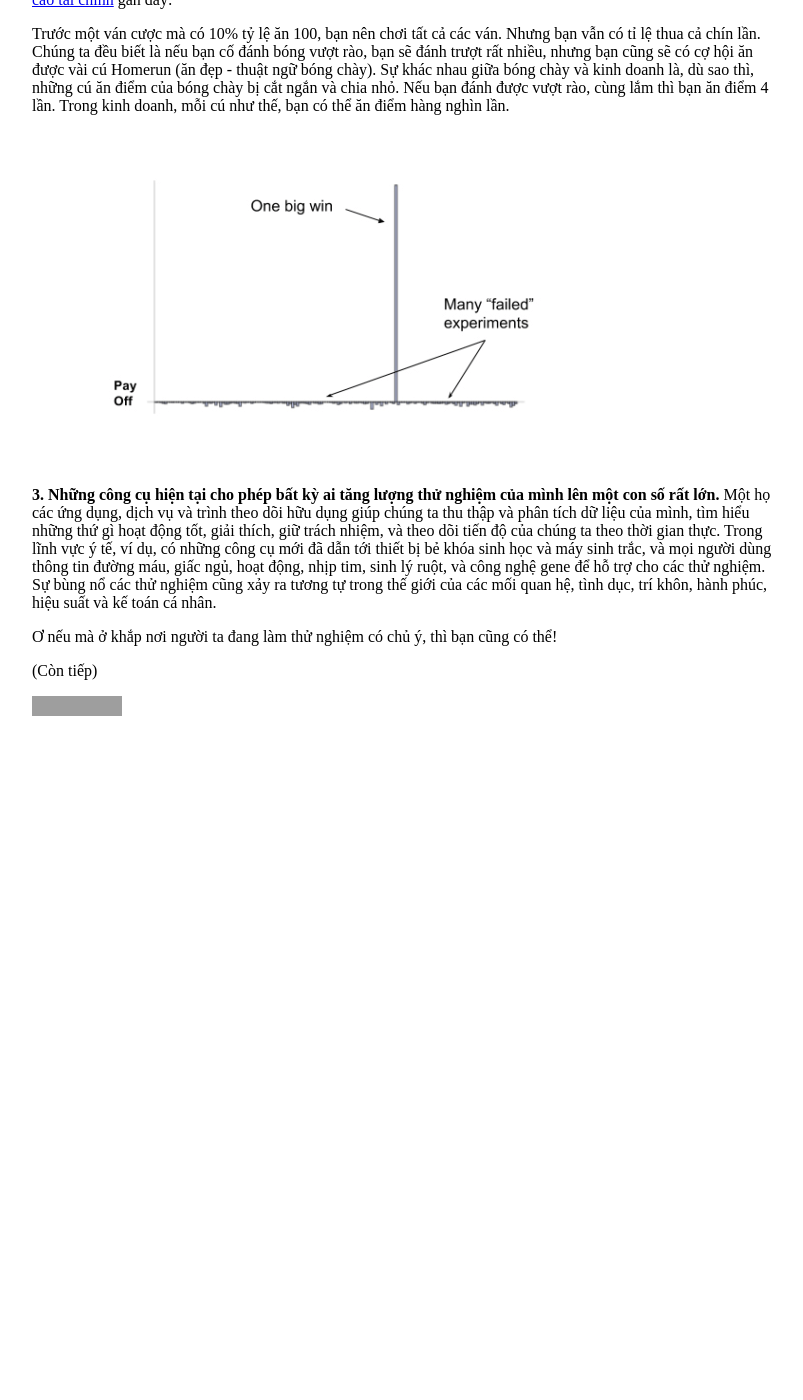
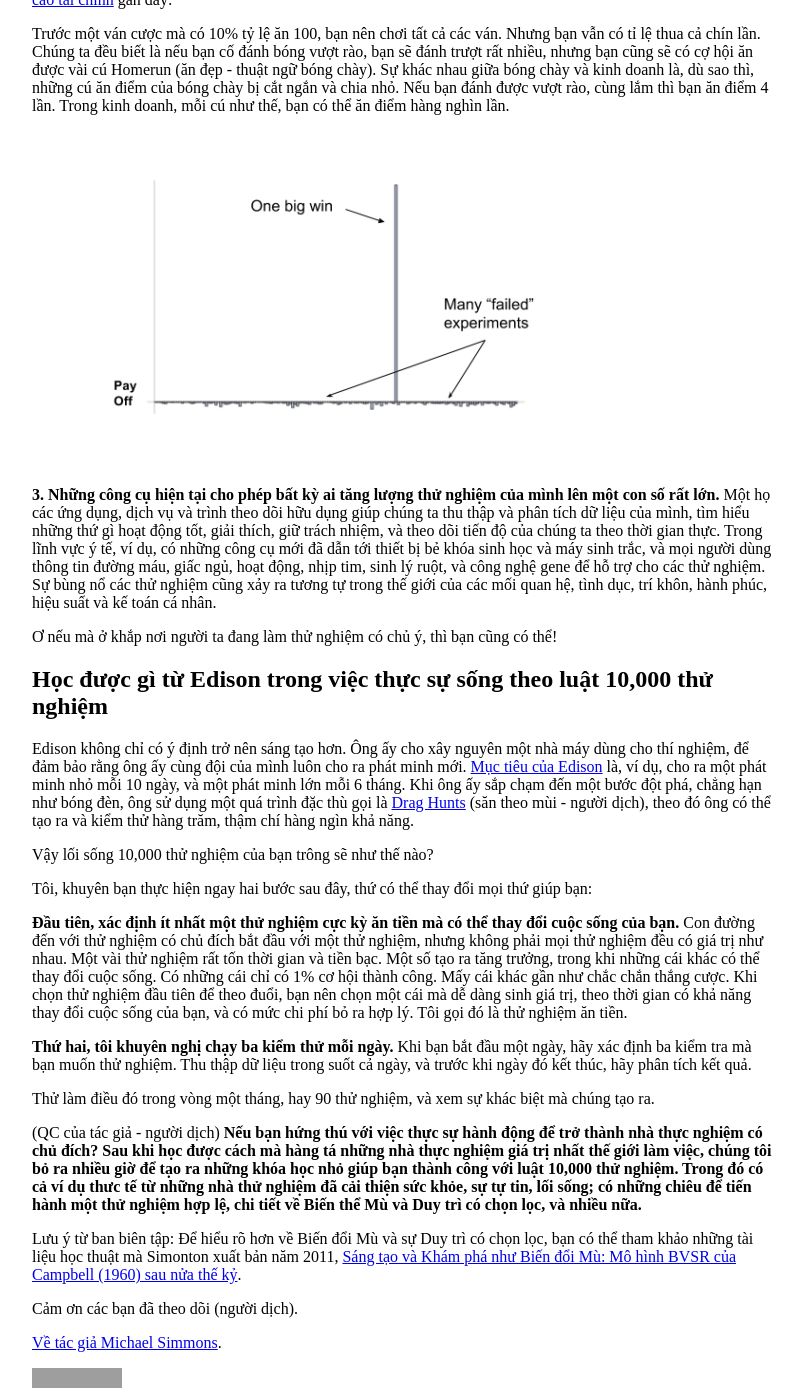
Before and after one commit to binhsonnguyen/binhsonnguyen.github.io, a Jekyll site: the page built from _posts/2017-11-02-10k-experiments.md, in a window 1280 px wide and 1400 px high, scrolled down 5560 px. Shown: the whole window, without its empty margins (238-1041 px from the left). Built offline with Jekyll 4.4.1, drawn with Linux system fonts in a browser that asks for light colours; before the commit the page ends 6288 px from its top, so only the background shows below that; grey boxes are pictures that could not be loaded.

Commit message:
last phase

```diff
--- a/_posts/2017-11-02-10k-experiments.md
+++ b/_posts/2017-11-02-10k-experiments.md
@@ -221,8 +221,46 @@ hành phúc, hiệu suất và kế toán cá nhân.
 
 Ơ nếu mà ở khắp nơi người ta đang làm thử nghiệm có chủ ý, thì bạn cũng có thể!
 
-(Còn tiếp)
+Học được gì từ Edison trong việc thực sự sống theo luật 10,000 thử nghiệm
+---
 
+Edison không chỉ có ý định trở nên sáng tạo hơn. Ông ấy cho xây nguyên một nhà máy dùng cho thí nghiệm, để đảm bảo
+rằng ông ấy cùng đội của mình luôn cho ra phát minh mới. [Mục tiêu của Edison][edison-habit] là, ví dụ, cho ra một
+phát minh nhỏ mỗi 10 ngày, và một phát minh lớn mỗi 6 tháng. Khi ông ấy sắp chạm đến một bước đột phá, chẳng hạn
+như bóng đèn, ông sử dụng một quá trình đặc thù gọi là [Drag Hunts][drag-hunts] (săn theo mùi - người dịch), theo
+đó ông có thể tạo ra và kiểm thử hàng trăm, thậm chí hàng ngìn khả năng.
+
+Vậy lối sống 10,000 thử nghiệm của bạn trông sẽ như thế nào?
+
+Tôi, khuyên bạn thực hiện ngay hai bước sau đây, thứ có thể thay đổi mọi thứ giúp bạn:
+
+**Đầu tiên, xác định ít nhất một thử nghiệm cực kỳ ăn tiền mà có thể thay đổi cuộc sống của bạn.** Con đường đến
+với thử nghiệm có chủ đích bắt đầu với một thử nghiệm, nhưng không phải mọi thử nghiệm đều có giá trị như nhau.
+Một vài thử nghiệm rất tốn thời gian và tiền bạc. Một số tạo ra tăng trưởng, trong khi những cái khác có thể thay
+đổi cuộc sống. Có những cái chỉ có 1% cơ hội thành công. Mấy cái khác gần như chắc chắn thắng cược. Khi chọn thử
+nghiệm đầu tiên để theo đuổi, bạn nên chọn một cái mà dễ dàng sinh giá trị, theo thời gian có khả năng thay đổi cuộc
+sống của bạn, và có mức chi phí bỏ ra hợp lý. Tôi gọi đó là thử nghiệm ăn tiền.
+
+**Thứ hai, tôi khuyên nghị chạy ba kiểm thử mỗi ngày.** Khi bạn bắt đầu một ngày, hãy xác định ba kiểm tra
+mà bạn muốn thử nghiệm. Thu thập dữ liệu trong suốt cả ngày, và trước khi ngày đó kết thúc, hãy phân tích kết quả.
+
+Thử làm điều đó trong vòng một tháng, hay 90 thử nghiệm, và xem sự khác biệt mà chúng tạo ra.
+
+(QC của tác giả - người dịch) **Nếu bạn hứng thú với việc thực sự hành động để trở thành nhà thực nghiệm có chủ
+đích? Sau khi học được cách mà hàng tá những nhà thực nghiệm giá trị nhất thế giới làm việc, chúng tôi bỏ ra nhiều
+giờ để tạo ra những khóa học nhỏ giúp bạn thành công với luật 10,000 thử nghiệm. Trong đó có cả ví dụ thưc tế từ
+những nhà thử nghiệm đã cải thiện sức khỏe, sự tự tin, lối sống; có những chiêu để tiến hành một thử nghiệm hợp lệ,
+chi tiết về Biến thể Mù và Duy trì có chọn lọc, và nhiều nữa.**
+
+Lưu ý từ ban biên tập: Để hiểu rõ hơn về Biến đổi Mù và sự Duy trì có chọn lọc, bạn có thể tham khảo những tài
+liệu học thuật mà Simonton xuất bản năm 2011, [Sáng tạo và Khám phá như Biến đổi Mù: Mô hình BVSR của Campbell
+(1960) sau nửa thế kỷ][campbel-model].
+
+Cảm ơn các bạn đã theo dõi (người dịch).
+
+[Về tác giả Michael Simmons][about-the-author].
+
+[about-the-author]: http://t.co/T32xDLUBLJ
 [source]: https://medium.com/the-mission/forget-about-the-10-000-hour-rule-7b7a39343523
 [jeff-claimed]: https://medium.com/abundance-insights/culture-experimentation-with-uber-s-chief-product-officer-520dc22cfcb4
 [mark-explained]: https://www.stitcher.com/podcast/stitcher/masters-of-scale
@@ -247,3 +285,5 @@ hành phúc, hiệu suất và kế toán cá nhân.
 [life-experiments]: https://medium.com/the-mission/to-become-who-you-want-to-be-try-these-15-life-experiments-203e38d4fcee
 [compound-time]: https://medium.com/the-mission/why-successful-people-spend-10-hours-a-week-on-compound-time-79d64d8132a8
 [jeff-sec-filing]: https://www.sec.gov/Archives/edgar/data/1018724/000119312516530910/d168744dex991.htm
+[edison-habit]: http://thinkjarcollective.com/tools/thomas-edisons-creative-thinking-habits/
+[drag-hunts]: https://books.google.com/books?id=VU885vUQ9bQC&lpg=PA48&ots=-AycI7nEm4&dq=%22A%20Cognitive%20Framework%20to%20Understand%20Technological%20Creativity%3A%20Bell%2C%20Edison%2C%20and%20the%20Telephone%22&lr&pg=PA48#v=onepage&q=%22A%20Cognitive%20Framework%20to%20Understand%20Technological%20Creativity:%20Bell,%20Edison,%20and%20the%20Telephone%22&f=false
```
